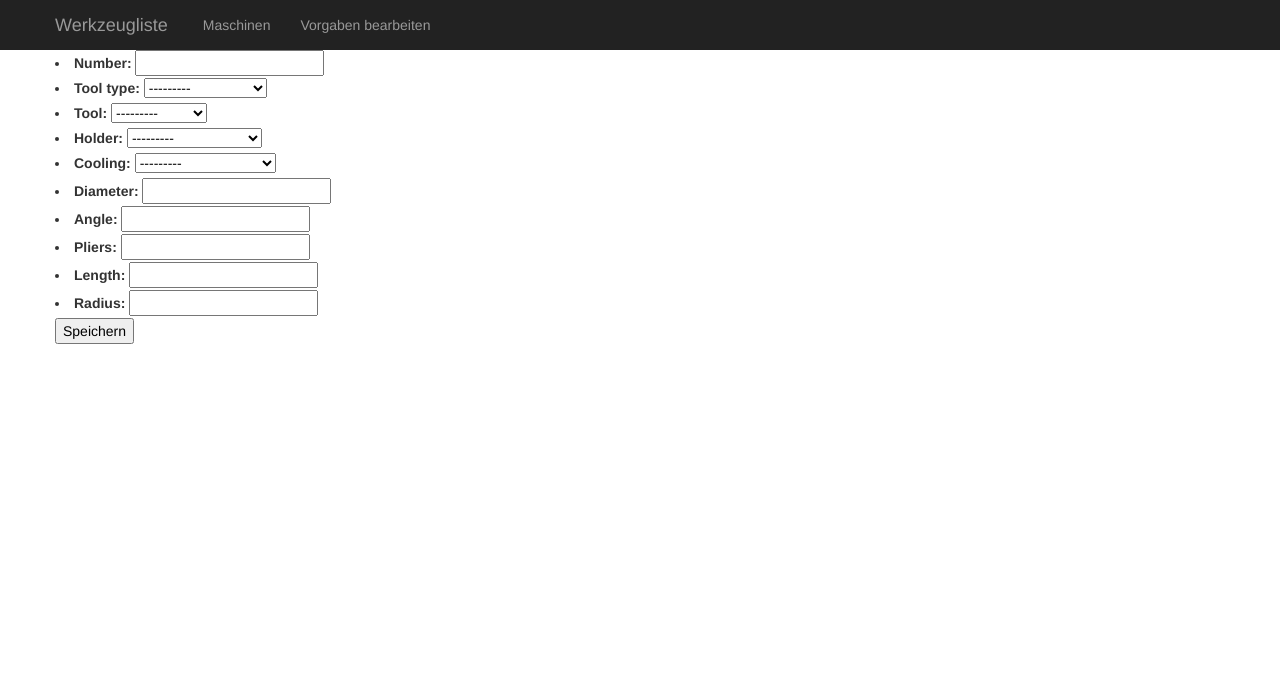
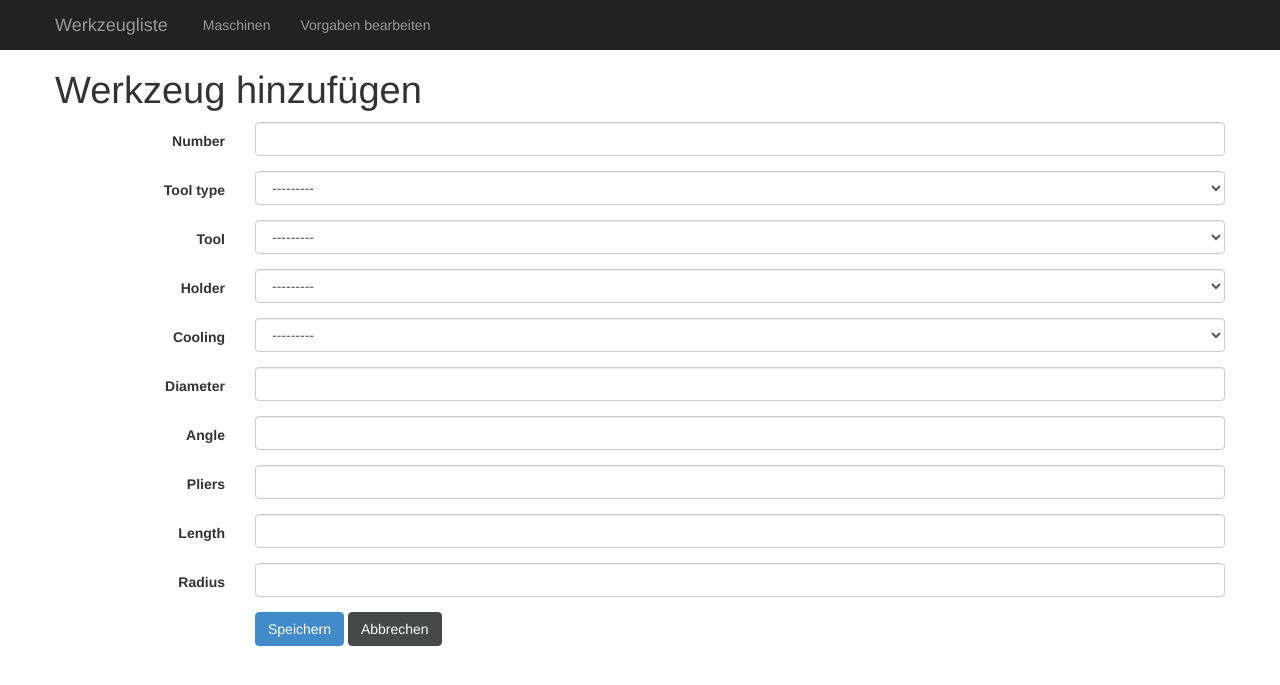
Before and after one commit to fotcorn/toollist, a Django app: page /add/1/ in a window 1280 px wide. Shown: the top 685 px of the page. Run offline with Django 3.2, Linux system fonts and the light colour scheme; tables that the repository leaves empty hold one stand-in row (values such as "Sample post").

Commit message:
styled edit form

```diff
--- a/toollist/forms.py
+++ b/toollist/forms.py
@@ -4,6 +4,12 @@
 from toollist.models import ToolEntry
 
 class ToolEntryForm(forms.ModelForm):
+
+    def __init__(self, *args, **kwargs):
+        super(ToolEntryForm, self).__init__(*args, **kwargs)
+        for field_name in self.fields.keys():
+            self.fields[field_name].widget.attrs['class'] = 'form-control'
+
     class Meta:
         model = ToolEntry
         widgets = {'machine': forms.HiddenInput}
--- a/toollist/settings.py
+++ b/toollist/settings.py
@@ -38,7 +38,7 @@
 
 # If you set this to False, Django will not format dates, numbers and
 # calendars according to the current locale.
-USE_L10N = True
+USE_L10N = False
 
 # If you set this to False, Django will not use timezone-aware datetimes.
 USE_TZ = True
--- a/toollist/templates/edit.html
+++ b/toollist/templates/edit.html
@@ -7,9 +7,31 @@
 {% endblock %}
 
 {% block content %}
-<form method="post" action="">
+<h1>Werkzeug hinzufügen</h1>
+<form method="post" action="" class="form-horizontal">
     {% csrf_token %}
-    {{ form.as_ul }}
-    <input type="submit" value="Speichern">
+    {{ form.non_field_errors }}
+
+    {% for field in form %}
+        {% if field.html_name == "machine" %}
+            {{ field }}
+        {% else %}
+            <div class="form-group">
+                {{ field.errors }}
+                <label for="id_{{ field.html_name }}" class="col-lg-2 control-label">{{ field.label }}</label>
+                <div class="col-lg-10">{{ field }}</div>
+            </div>
+        {% endif %}
+    {% endfor %}
+
+
+
+    <div class="form-group">
+        <div class="col-lg-offset-2 col-lg-10">
+            <input type="submit" class="btn btn-primary" value="Speichern"></input>
+            <a href="{% url "list_tools" machine.pk %}" class="btn btn-default">Abbrechen</a>
+        </div>
+    </div>
+
 </form>
 {% endblock %}
--- a/toollist/views.py
+++ b/toollist/views.py
@@ -14,7 +14,7 @@
 
 def edit(request, pk):
     entry = get_object_or_404(ToolEntry, pk=pk)
-
+    machine = entry.machine
     if request.method == 'POST':
         form = ToolEntryForm(request.POST, instance=entry)
         if form.is_valid():
```
